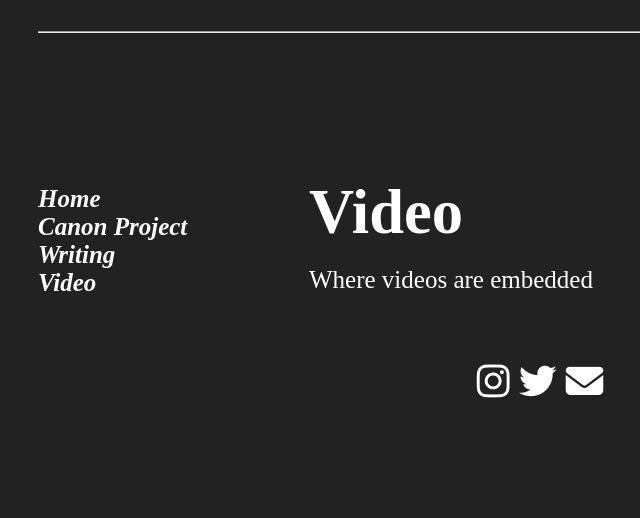
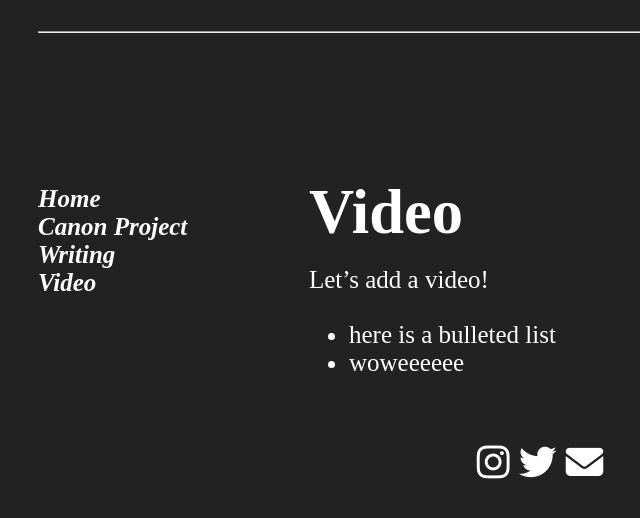
Before and after one commit to lewzsh/rah, a Jekyll site: the page built from docs/video.markdown, in a window 1280 px wide. Shown: the top 518 px of the page, without its empty margins (100-740 px from the left). Built offline with Jekyll 4.4.1, drawn with Linux system fonts in a browser that asks for light colours; nearby versions of some CDN libraries; some web fonts are replaced.

Commit message:
Update video.markdown

```diff
--- a/docs/video.markdown
+++ b/docs/video.markdown
@@ -3,4 +3,7 @@ layout: default
 title: Video
 ---
 
-Where videos are embedded
+Let's add a video!
+
+- here is a bulleted list
+- woweeeeee
```
